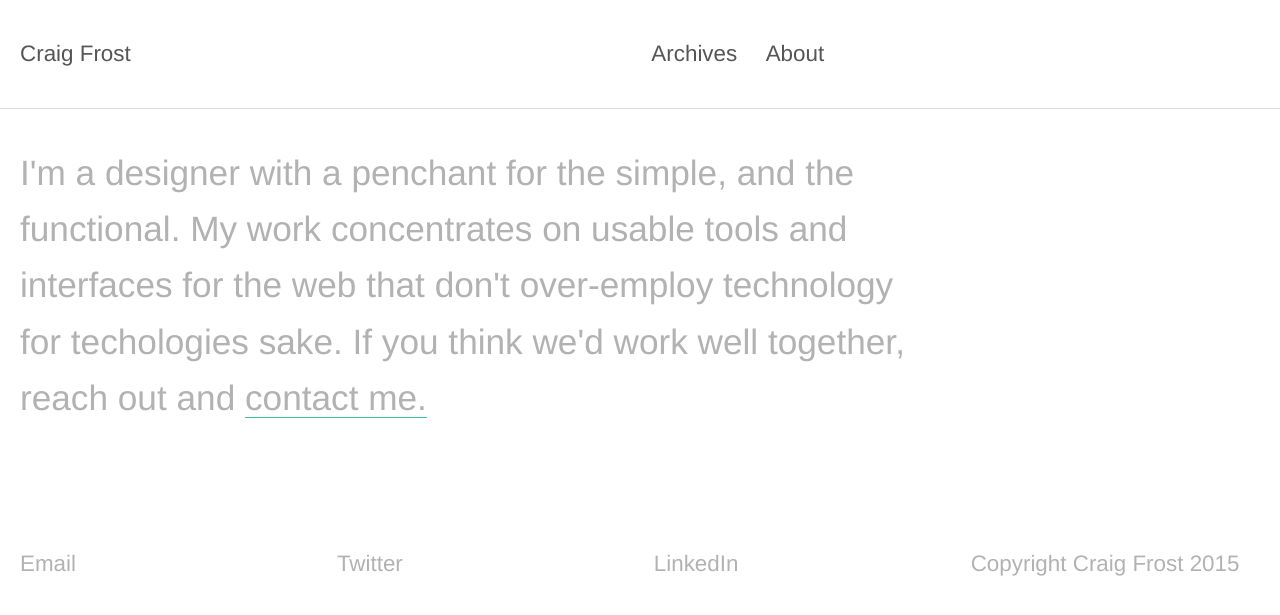
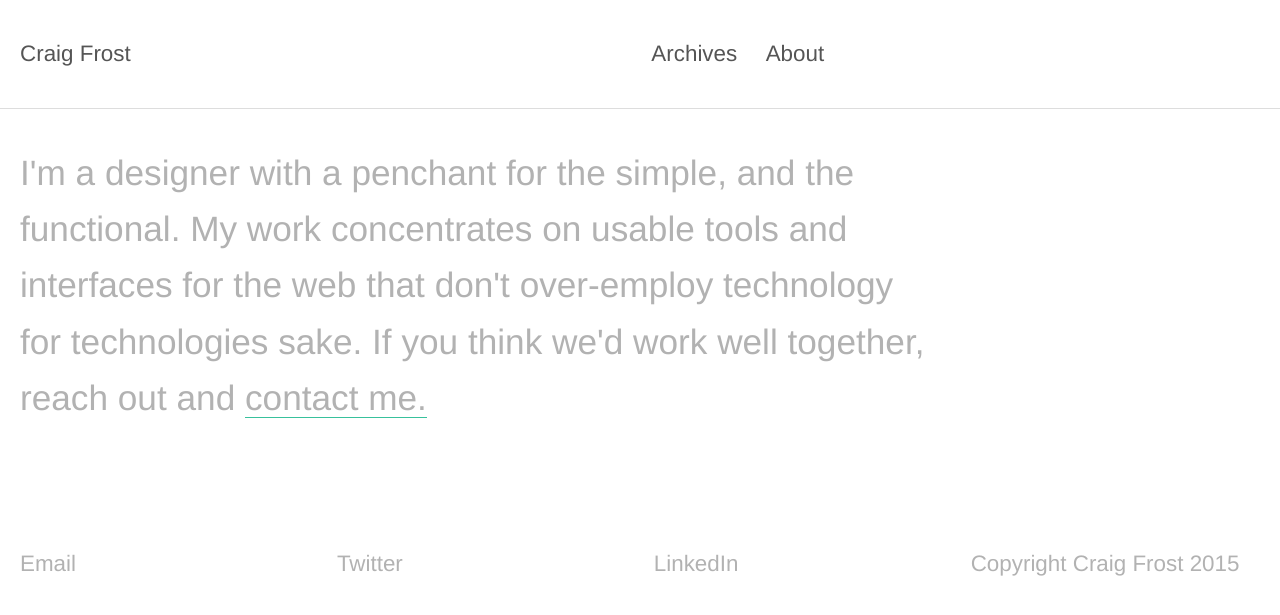
Before and after one commit to craigthomasfrost/cfdesigner.github.io, a Jekyll site: the page built from about/index.html, in a window 1280 px wide. Shown: the top 615 px of the page. Built offline with Jekyll 4.4.1, drawn with Linux system fonts in a browser that asks for light colours; nearby versions of some CDN libraries; a script that is not in the unit is left out.

Commit message:
fix typo

```diff
--- a/about/index.html
+++ b/about/index.html
@@ -5,7 +5,7 @@ layout: default
 
     <article class="grid">
 
-    <p class="alpha col col--three-quart">I'm a designer with a penchant for the simple, and the functional. My work concentrates on usable tools and interfaces for the web that don't over-employ technology for techologies sake. If you think we'd work well together, reach out and <a href="mailto:c.frostwr1@gmail.com">contact me.</a></p>
+    <p class="alpha col col--three-quart">I'm a designer with a penchant for the simple, and the functional. My work concentrates on usable tools and interfaces for the web that don't over-employ technology for technologies sake. If you think we'd work well together, reach out and <a href="mailto:c.frostwr1@gmail.com">contact me.</a></p>
 
     </article>
 
```
